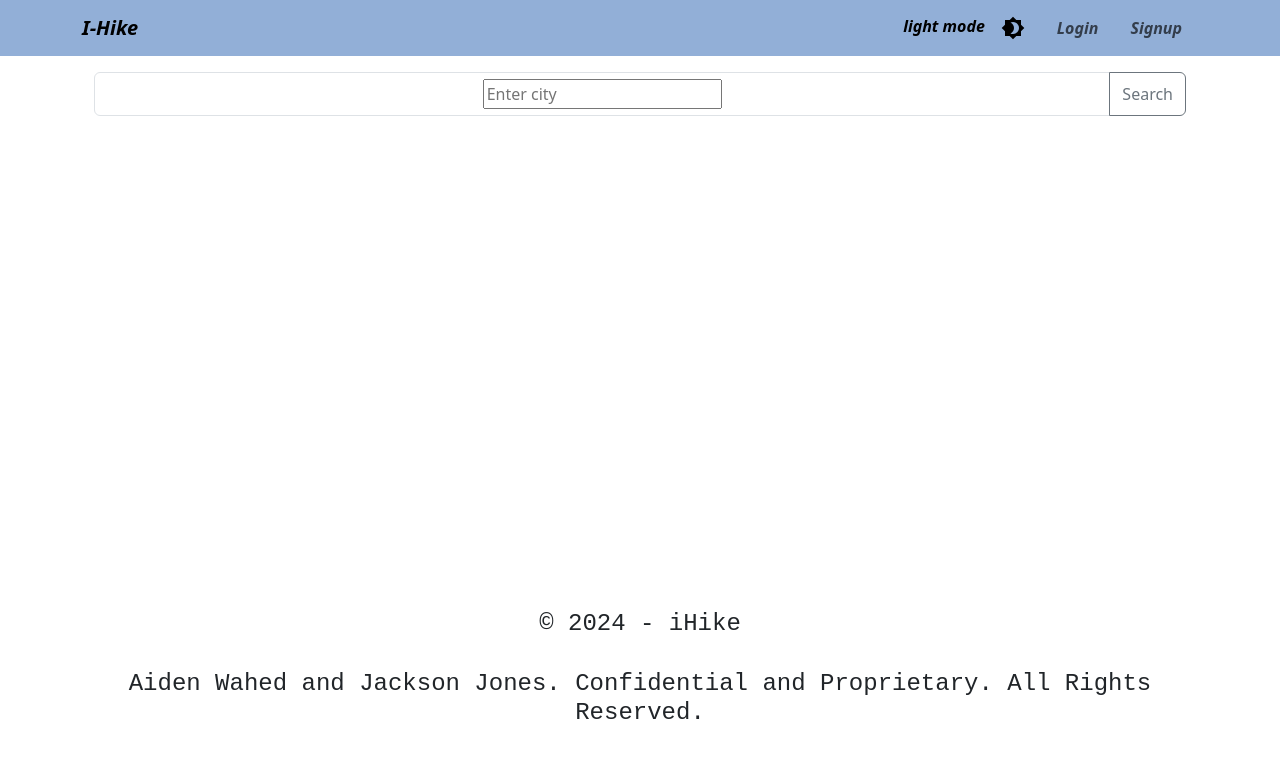
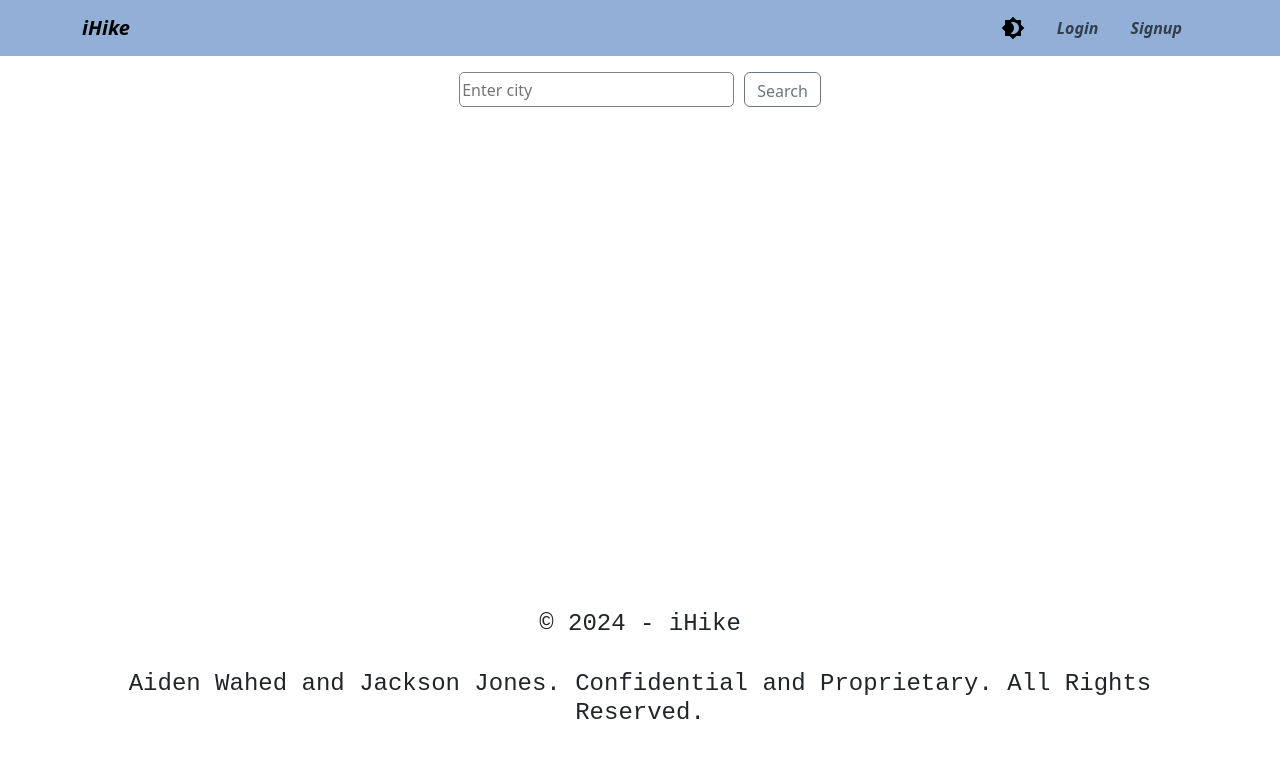
Before and after one commit to prismhead26/I-Hike, a React (Vite) app in the folder client/: page / in a window 1280 px wide. Shown: the top 758 px of the page. Built offline with nearby package versions, Linux system fonts and the light colour scheme.

Commit message:
added new css to home page.

```diff
--- a/client/src/App.css
+++ b/client/src/App.css
@@ -69,6 +69,47 @@
   background-color: #065b83;
   transition: .25s ease;
 } */
+.container {
+  max-width: 800px;
+  margin: 0 auto;
+  padding: 0 15px;
+}
+
+.input-container {
+  display: flex;
+  justify-content: center;
+  align-items: center;
+  width: 100%;
+  margin: 0 auto;
+}
+
+.base-Input-input {
+  width: 275px;
+  height: 35px;
+  border-radius: 5px;
+  border: solid grey 1px;
+}
+
+
+.search-button {
+  margin-left: 10px;
+  height: 35px;
+}
+
+.hike-container {
+  margin-top: 20px;
+}
+
+.weather-city {
+  margin-bottom: 20px;
+}
+
+.weather-info {
+  display: flex;
+  flex-direction: column; /* Display weather information in rows */
+  align-items: center;
+  gap: 10px;
+}
 
 .weather-temp {
   margin: 0;
@@ -78,3 +119,14 @@
   width: 50px;
   height: 50px;
 }
+
+.weather-description {
+  margin: 0;
+}
+
+.map-container {
+  margin-top: 20px;
+  display: flex;
+  justify-content: center;
+  align-items: center;
+}
--- a/client/src/components/Header/index.jsx
+++ b/client/src/components/Header/index.jsx
@@ -30,7 +30,7 @@ const Header = ({ toggleBackgroundColor }) => {
         <div className="container fluid">
           <a className="custom navbar-brand" href="/">
             <b>
-              <i>I-Hike</i>
+              <i>iHike</i>
             </b>
           </a>
           <button
@@ -49,7 +49,7 @@ const Header = ({ toggleBackgroundColor }) => {
               {/* add darkmode icon btn */}
               <li className="custom mx-2 nav-item">
                 <b>
-                  <i>{theme.palette.mode} mode</i>
+
                 </b>
                 <IconButton
                   sx={{ ml: 1 }}
--- a/client/src/pages/Home.jsx
+++ b/client/src/pages/Home.jsx
@@ -1,23 +1,15 @@
-import React, { useEffect, useState } from "react";
+import React, { useState } from "react";
 import { Input } from "@mui/base";
 import { Button } from "@mui/base";
-
 import { fetchWeather } from "../utils/API/openWeatherMap";
-
 import TrailsMap from "../utils/API/googleMaps";
 
 const Home = () => {
-  // use state to store the city name
   const [city, setCity] = useState("");
-  // use state to store the weather data
   const [weather, setWeather] = useState(null);
-  // use state to store loading state
   const [loading, setLoading] = useState(false);
-  // use state to store error
   const [error, setError] = useState(null);
-
   const [gearRecommendation, setGearRecommendation] = useState("");
-
   const [newCoords, setNewCoords] = useState({
     lat: 39.997246,
     lng: -105.280243,
@@ -25,19 +17,18 @@ const Home = () => {
 
   return (
     <main>
-      <div className="container my-3 flex items-center">
-        <div className="input-group mb-3">
+      <div className="container my-3">
+        <div className="input-container mb-3">
           <Input
             value={city}
             onChange={(e) => setCity(e.target.value)}
             placeholder="Enter city"
-            className="form-control"
+            className="city-input"
           />
           <Button
             variant="contained"
             color="primary"
             onClick={async () => {
-              console.log("button clicked");
               try {
                 await fetchWeather(
                   city,
@@ -47,13 +38,12 @@ const Home = () => {
                   setNewCoords,
                   setGearRecommendation
                 );
-                // console.log("coords...", coords);
               } catch (error) {
                 console.error("Error fetching data:", error);
                 setError(error.message);
               }
             }}
-            className="btn btn-outline-secondary"
+            className="btn btn-outline-secondary search-button"
           >
             Search
           </Button>
@@ -62,31 +52,25 @@ const Home = () => {
           <div>Loading...</div>
         ) : (
           weather && (
-            <div className="container-fluid">
-              <div className="row">
-                <div className="col">
+            <div className="hike-container text-center">
               <h2 className="weather-city">Weather in {city}</h2>
-                </div>
-                <div className="col">
+              <div className="weather-info">
                 <p className="weather-description">
                   Description: {weather.description}
                 </p>
-                </div>
-                <div className="col">
                 <p className="weather-temp">
                   Temperature: {weather.temperature}°F
                 </p>
-                </div>
-                <div className="col">
                 <img
                   className="weather-icon"
                   src={`https://openweathermap.org/img/wn/${weather.icon}@2x.png`}
                   alt="Weather Icon"
                 />
               </div>
+              <section>Gear Recommendation: {gearRecommendation}</section>
+              <div className="map-container">
+                <TrailsMap coords={newCoords} />
               </div>
-              <section>Gear Recommendation: {gearRecommendation}</section>
-              <TrailsMap coords={newCoords} />
             </div>
           )
         )}
@@ -97,5 +81,9 @@ const Home = () => {
 
 export default Home;
 
+
+
+
+
 // <p>Humidity: {weather.humidity}%</p>
 // <p>Wind Speed: {weather.windSpeed} MPH</p>
```
Lines whose indentation alone changed are shown as unchanged.
